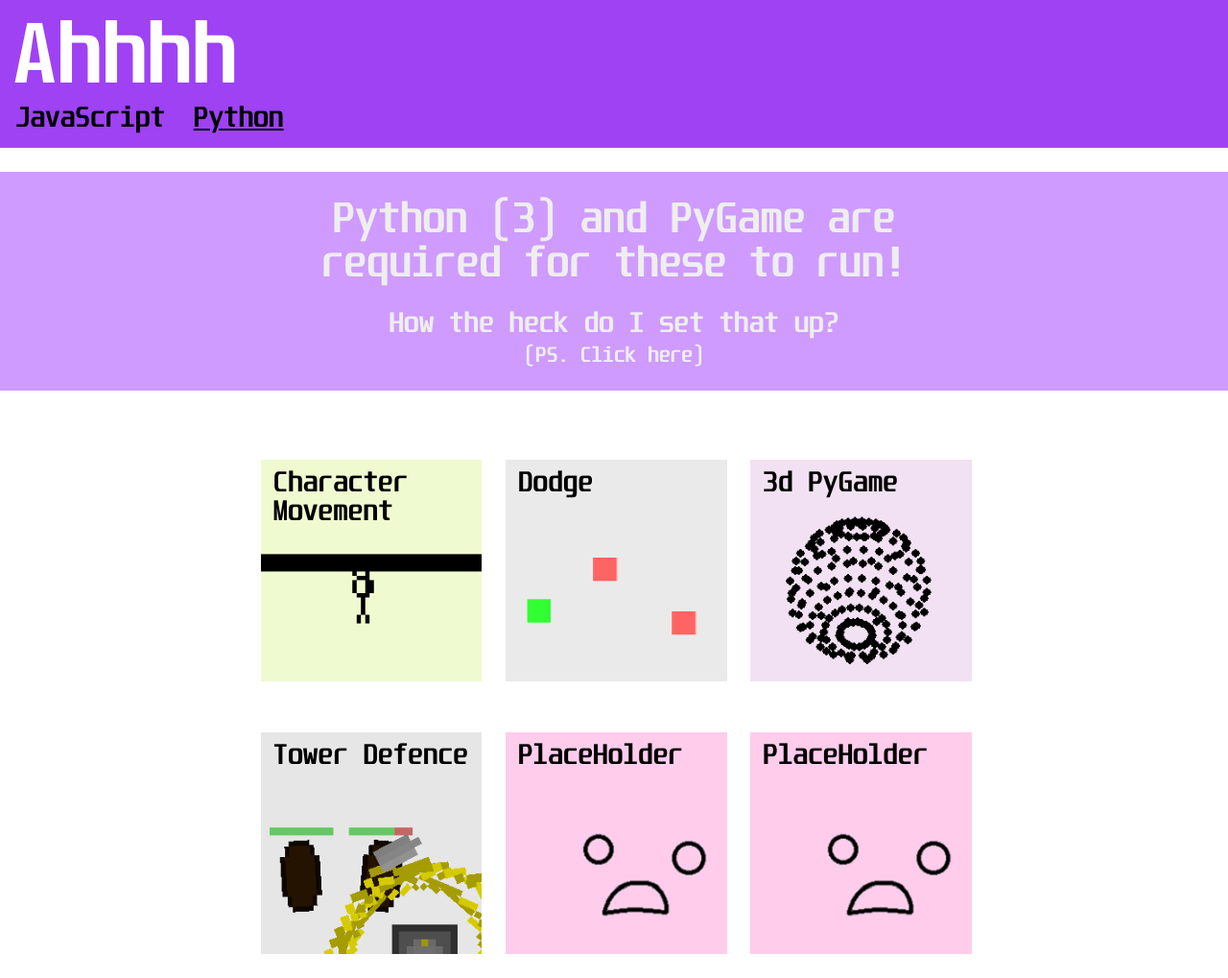
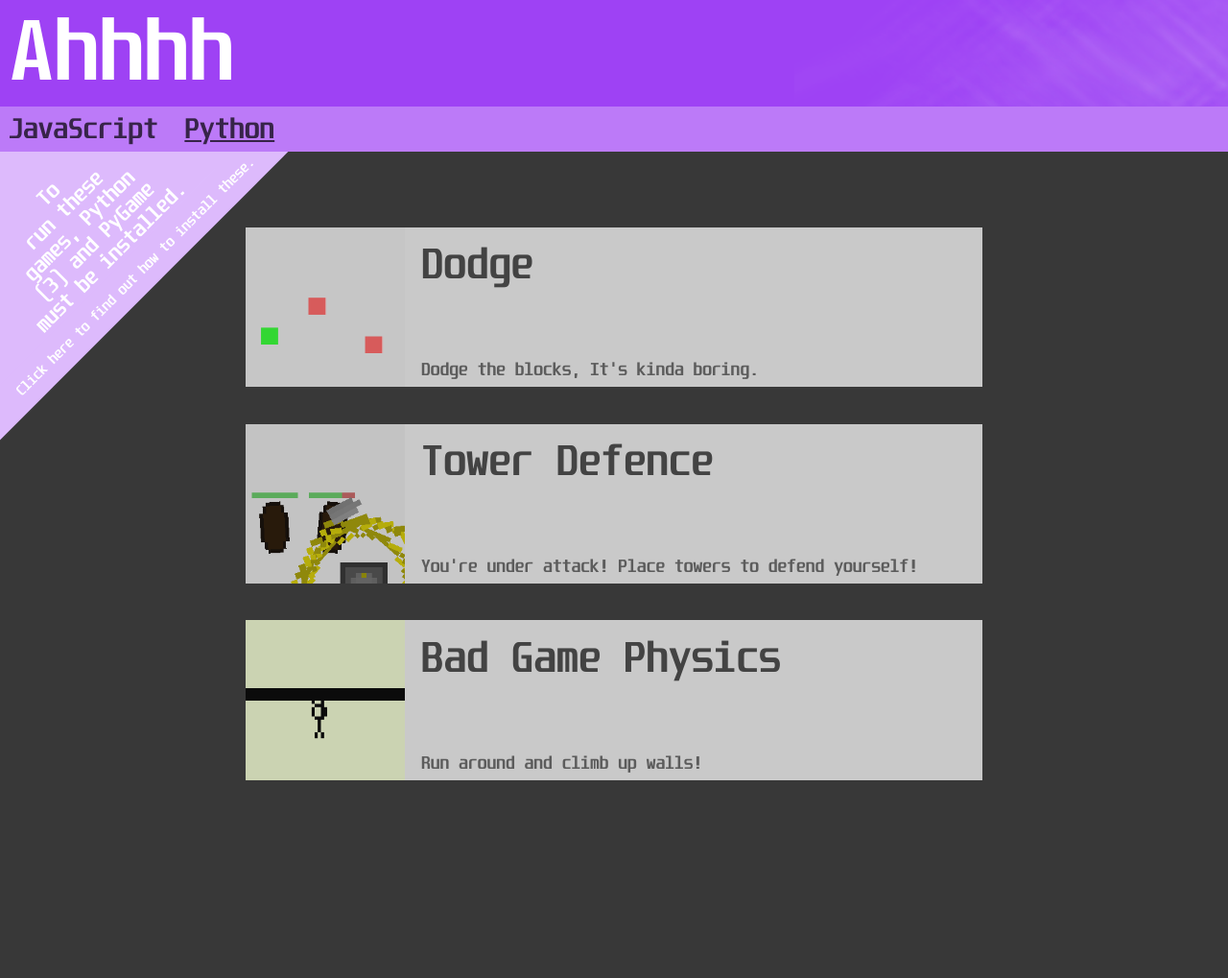
Before and after one commit to JohnnyHowe/Game-Links, a plain HTML site: page python.html in a window 1280 px wide. Shown: the whole page at 96% size. Drawn offline with Linux system fonts and the light colour scheme.

Commit message:
Updated to planned version
An absolute shitload of changes, everything is rewritten and redesigned

```diff
--- a/main.css
+++ b/main.css
@@ -1,207 +1,223 @@
-@font-face {
-	font-family: "unispace";
-	src: url("fonts/unispace.ttf");
-}
-
 * {
 	margin: 0;
-}
-
-.mainHeader {
-	text-align: left;
+	padding: 0;
 	font-family: "unispace";
-
-	font-size: 6vw;
-
-	background: #9e42f4;
-	color: white;
-
-	padding: 1vw;
 	font-weight: bold;
 }
 
-.headerLinkTable {
-	position: relative;
-
-	table-layout:fixed;
-	border: 0px solid #000;
+html {
+	overflow-x: hidden;
 }
 
-.headerLink {
-	text-align: center;
-	font-family: "unispace";
-	margin-right: 2vw;
-	font-size: 2vw;
-	color: #000;
-}
-
-.chosenHeaderLink {
-	text-align: center;
-	text-decoration: underline;
-
-	font-family: "unispace";
-
-	margin-right: 2vw;
-	font-size: 2vw;
-	color: #000;
-}
-
-body {
-	overflow-x: hidden;
-	width: 100%;
-
-	padding: 0px;
-	margin: 0px;
-}
-
-.gameLinkTable {
+#topBar {
 	position: relative;
-
-	left: 20vw;
-	width: 60vw;
-
-	table-layout:fixed;
-	border: 0px solid #000;
+	z-index: 2
 }
 
 a {
 	text-decoration: none;
 }
 
+body {
+    background-color: #383838;
+}
+
+@font-face {
+	font-family: "unispace";
+	src: url("unispace.ttf");
+}
+
+#pageTitle {
+	font-size: 6vw;
+
+	background: #9e42f4;
+	color: white;
+
+	padding: 0.75vw;
+    text-align: left;
+}
+
+#headerSwirl {
+	float: right;
+	margin: -1vw;
+
+	height: 8.9vw;
+}
+
+.navigationBar {
+	position: static;
+
+	background: #bc7af8;
+	color: white;
+
+	padding: 0.5vw;
+	text-align: left;
+}
+
+.navigationBarCurrent {
+	text-align: center;
+	text-decoration: underline;
+
+	margin-right: 2vw;
+	font-size: 2vw;
+	color: #000;
+
+	opacity: 0.7;
+}
+
+.navigationBarCurrent:hover {
+	opacity: 1;
+}
+
+.navigationBarIdle {
+	text-align: center;
+	text-decoration: none;
+
+	margin-right: 2vw;
+	font-size: 2vw;
+	color: #000;
+
+	opacity: 0.7;
+}
+
+.navigationBarIdle:hover {
+	opacity: 1;
+}
+
+.gameLinkTable {
+	position: relative;
+	left: 20vw;
+	top: 3vw;
+
+	width: 60vw;
+}
+
 .gameLink {
 	position: relative;
+	margin-top: 3vw;
+
+	opacity: 0.8;
+	height: 13vw;
+
+	background-color: #eee;
 }
 
-.gameLinkText {
-	position: relative;
-	top: -16.5vw;
-
-	text-align: left;
-	color: #000;
-
-	font-family: "unispace";
-	font-size: 2vw;
-
-	margin-left: 2vw;
+.gameLink:hover {
+	opacity: 1;
 }
 
-.unfinishedText {
-	position: absolute;
-	top: 3.5vw;
-
-	text-align: left;
-	color: #c22;
-
-	font-family: "unispace";
-	font-size: 2vw;
-
-	margin-left: 2vw;
+.gameImages {
+	height: 13vw;
 }
 
-.gameLinkImage {
+.gameTitle {
 	position: relative;
-	width: 18vw;
+	top: -13vw;
+	left: 13vw;
+	width: 45.7vw;
 
-	margin-bottom: -3vw;
-	margin-right: 1vw;
-	margin-left: 1vw;
-}
-.gameLinkImage:hover {
-	position: relative;
-	width: 18vw;
+	font-size: 3vw;
+	margin-top: 1.3vw;
+	margin-left: 1.3vw;
 
-	opacity: 0.4;
+	text-decoration: none;
 
-	margin-bottom: -3vw;
-	margin-right: 1vw;
-	margin-left: 1vw;
+	color: #000;
+	opacity: 0.7;
 }
 
-.gameLinkImage:hover + .gameLinkInfo {
+.gameLink:hover .gameTitle {
+	opacity: 1;
+}
+
+.gameLink:hover .gameTitle {
+	width: 45.7vw;
+	color: #222
+}
+
+.gameInfo {
+	position: relative;
+	top: -7vw;
+	left: 13vw;
+	width: 45.7vw;
+
+	font-size: 1.25vw;
+	margin-left: 1.3vw;
+
+	color: #666;
+}
+
+.gameLink:hover .gameInfo {
+	opacity: 0;
+}
+
+.gameType {
+	position: relative;
+	top: -8.5vw;
+	left: 13vw;
+	width: 45.7vw;
+
+	font-size: 1.25vw;
+	margin-left: 1.3vw;
+
+	color: #555;
+	opacity: 0;
+}
+
+.gameLink:hover .gameType {
+	position: relative;
+	top: -8.5vw;
+	left: 13vw;
+	width: 45.7vw;
+
+	font-size: 1.25vw;
+	margin-left: 1.3vw;
+
+	color: #555;
+	opacity: 1;
+}
+
+.pythonInstallLink {
 	position: relative;
 
-	text-align: left;
-	color: #000;
-	opacity: 1;
+	right: 16vw;
+	bottom: 8vw;
+	width: 40vw;
 
-	font-family: "unispace";
-	font-size 1.8vw;
+	padding-top: 10vw;
 
-	margin-left: 2vw
+	background-color: #ddbafc;
+
+	transform: rotate(-45deg);
 }
 
-.gameLinkInfo {
+.pythonLinkBig {
+	text-align: center;
+	font-size: 1.5vw;
+	color: #fff;
+
 	position: relative;
-	text-align: center;
-
-	opacity: 0;
-	color: #000;
-
-	font-family: "unispace";
-	font-size: 1vw;
-
-	margin-top: 1vw;
-	margin-left: 2vw;
+	right: 0.3vw;
+	top: 0.5vw;
 }
 
-#pythonRequirement {
+.pythonLinkSmall {
 	position: relative;
-
-	background-color: #cf9bff;
-	color: #eee;
-
-	padding: 2vw;
-	margin-top: 2vw;
+	top: 0.5vw;
 
 	text-align: center;
-	font-family: "unispace";
+	font-size: 1vw;
+	color: #fff;
 
-	font-size: 3vw;
-	font-weight: bold;
+	padding: 1vw;
+	background-color: #ddbafc;
 }
 
-#pythonRequirementLink {
+.tutorialImages {
 	position: relative;
+	width: 70vw;
+	left: 15vw;
 
-	background-color: #cf9bff;
-	color: #eee;
-
-	padding-bottom: 0.5vw;
-
-	text-align: center;
-	font-family: "unispace";
-
-	font-size: 2vw;
-	font-weight: bold;
+	/* margin-top: 5vw; */
+	margin-bottom: 5vw;
 }
-
-#pythonRequirementLinkSmaller {
-	position: relative;
-
-	background-color: #cf9bff;
-	color: #eee;
-
-	padding-bottom: 2vw;
-	margin-bottom: 3vw;
-
-	text-align: center;
-	font-family: "unispace";
-
-	font-size: 1.5vw;
-	font-weight: bold;
-}
-
-.tutorialImage {
-	position: relative;
-
-	left: 10vw;
-	width: 80vw;
-
-	padding-top: 2vw;
-	padding-bottom: 2vw;
-}
-
-#tutorialTableImage {
-	position: absolute;
-	border: 1px solid #000;
-}
--- a/python.html
+++ b/python.html
@@ -1,74 +1,101 @@
 <html>
+
 <head>
-		<title>Some Shitty Games</title>
+    <title>Ahhhh</title>
     <link rel="stylesheet" type="text/css" href="main.css">
 </head>
+
 <body>
-		<h1 class="mainHeader">Ahhhh
-			<table class="headerLinktable">
+
+    <div id="topBar">
+        <!-- Title -->
+        <h1 id="pageTitle">Ahhhh
+            <img id="headerSwirl" src="swirl.png">
+        </h1>
+
+        <!-- Navigation bar -->
+        <div class="navigationBar">
+            <table>
                 <td>
-					<a href="index.html" class="headerLink">JavaScript</a>
+                    <a class="navigationBarIdle" href="index.html">JavaScript</a>
                 </td>
                 <td>
-					<a class="chosenHeaderLink">Python</a>
+                    <a class="navigationBarCurrent">Python</a>
                 </td>
             </table>
+        </div>
+    </div>
+
+    <!-- Python install link -->
+    <div class="pythonInstallLink">
+        <a href="pythoninstall.html">
+            <p class="pythonLinkBig">
+                To
+                <br />run these
+                <br />games, Python
+                <br />(3) and PyGame
+                <br />must be installed.
+            </p>
+            <p class="pythonLinkSmall">
+                Click here to find out how to install these.
+            </p>
+        </a>
+    </div>
+
+    <!-- Game links -->
+    <div class="gameLinkTable" style="top:-19vw">
+        <table>
+            <tr>
+                <a href="https://github.com/JohnnyHowe/dodge/archive/master.zip">
+                    <div class="gameLink">
+                        <img class="gameImages" src="thumbnails/dodge.png">
+                        <h1 class="gameTitle">
+                            Dodge
                         </h1>
-
-		<a href="pythonsetup.html" target="blank">
-			<div id="pythonRequirement">Python (3) and PyGame are<br/>required for these to run!</div>
-			<div id="pythonRequirementLink">How the heck do I set that up?</div>
-			<div id="pythonRequirementLinkSmaller">(PS. Click here)</div>
+                        <p class="gameInfo">
+                            Dodge the blocks, It's kinda boring.
+                        </p>
+                        <p class="gameType">
+                            Python - Click here to download!
+                        </p>
+                    </div>
+                </a>
+            </tr>
+            <tr>
+                <a href="https://github.com/JohnnyHowe/tower-defence/archive/master.zip">
+                    <div class="gameLink">
+                        <img class="gameImages" src="thumbnails/towerdefence.png">
+                        <h1 class="gameTitle">
+                            Tower Defence
+                        </h1>
+                        <p class="gameInfo">
+                            You're under attack! Place towers to defend yourself!
+                        </p>
+                        <p class="gameType">
+                            Python - Click here to download!
+                        </p>
+                    </div>
+                </a>
+            </tr>
+            <tr>
+                <a href="https://github.com/JohnnyHowe/basic-character-movement/archive/master.zip">
+                    <div class="gameLink">
+                        <img class="gameImages" src="thumbnails/stickparkour.png">
+                        <h1 class="gameTitle">
+                            Bad Game Physics
+                        </h1>
+                        <p class="gameInfo">
+                            Run around and climb up walls!
+                        </p>
+                        <p class="gameType">
+                            Python - Download to play!
+                        </p>
+                    </div>
                 </a>
 
-		<table class="gameLinkTable">
-			<tr>
-				<td class="gameLink">
-					<a href="https://github.com/JohnnyHowe/Basic-character-movement/archive/master.zip">
-						<img class="gameLinkImage" style="margin-top: 2.4vw;" src="thumbnails/stickparkour.png" alt="Character Movement">
-						<div class="gameLinkInfo">Python - Click to download</div>
-						<div class="gameLinkText">Character Movement</div>
-					</a>
-				</td>
-				<td class="gameLink">
-					<a href="https://github.com/JohnnyHowe/Dodge/archive/master.zip">
-						<img class="gameLinkImage" src="thumbnails/dodge.png" alt="Dodge">
-						<div class="gameLinkInfo">Python - Click to download</div>
-						<div class="gameLinkText">Dodge</div>
-					</a>
-				</td>
-				<td>
-					<a href="https://github.com/JohnnyHowe/3d-PyGame/archive/master.zip">
-						<img class="gameLinkImage" src="thumbnails/3dsphere.png" alt="3d PyGame">
-						<div class="gameLinkInfo">Python - Click to download</div>
-						<div class="gameLinkText">3d PyGame</div>
-					</a>
-				</td>
-			</tr>
-			<tr>
-				<td class="gameLink">
-					<a href="https://github.com/JohnnyHowe/Tower-Defence/archive/master.zip">
-						<img class="gameLinkImage" src="thumbnails/towerdefence.png" alt="Tower Defence">
-						<div class="gameLinkInfo">Python - Click to download</div>
-						<div class="gameLinkText">Tower Defence</div>
-					</a>
-				</td>
-				<td class="gameLink">
-					<a href="https://www.youtube.com/watch?v=dQw4w9WgXcQ">
-						<img class="gameLinkImage" src="thumbnails/nothing.png" alt="nothing">
-						<div class="gameLinkInfo">AHHHHH</div>
-						<div class="gameLinkText">PlaceHolder</div>
-					</a>
-				</td>
-				<td>
-					<a href="https://www.youtube.com/watch?v=dQw4w9WgXcQ">
-						<img class="gameLinkImage" src="thumbnails/nothing.png" alt="nothing">
-						<div class="gameLinkInfo">AHHHH</div>
-						<div class="gameLinkText">PlaceHolder</div>
-					</a>
-				</td>
             </tr>
         </table>
+    </div>
 </body>
 
 </html>
```
Also changed, not shown: index.html (+66 -27 lines), pythoninstall.html (added, +33 -0 lines), pythonsetup.html (deleted, +0 -33 lines), Conceptual Design/Final design/JavaScript.png (added), Conceptual Design/Final design/Purple Palette.png (added), Conceptual Design/Final design/Python Install.png (added), Conceptual Design/Final design/Python.png (added), Conceptual Design/Final design/Swirl.png (added), swirl.png (added), unispace.ttf (renamed from fonts/unispace.ttf), 5 other files. Lines whose indentation alone changed are shown as unchanged.
